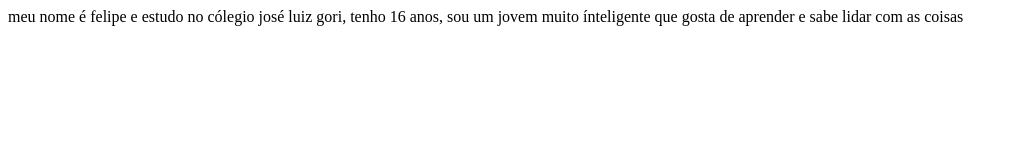
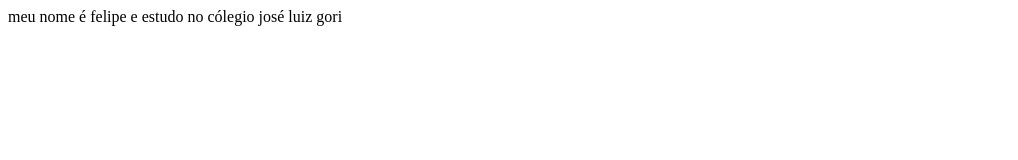
Before and after one commit to lipshec/Felipe-HTML, a plain HTML site: page index.html in a window 1280 px wide. Shown: the whole page, without its empty margins (0-1018 px from the left). Drawn offline with Linux system fonts and the light colour scheme.

Commit message:
index.html

```diff
--- a/index.html
+++ b/index.html
@@ -6,6 +6,6 @@
     <title>Document</title>
 </head>
 <body>
-    meu nome é felipe e estudo no cólegio josé luiz gori, tenho 16 anos, sou um jovem muito ínteligente que gosta de aprender e sabe lidar com as coisas
+    meu nome é felipe e estudo no cólegio josé luiz gori
 </body>
 </html>
```
